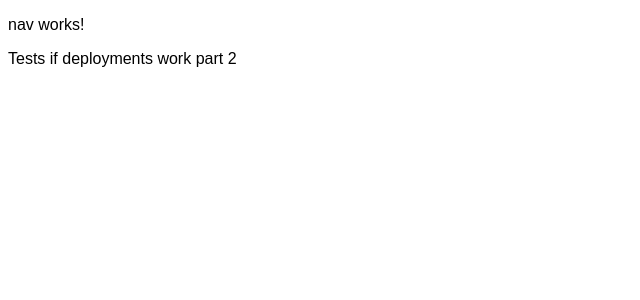
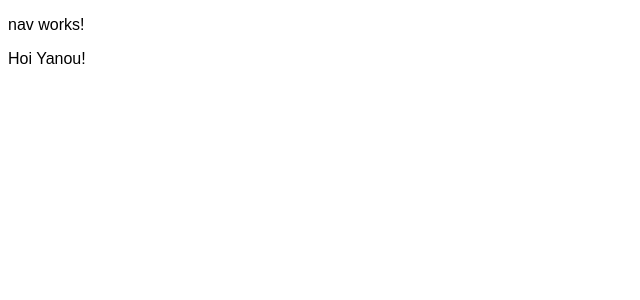
Before and after one commit to Stijndus/mizukai, an Angular app: page /home in a window 1280 px wide. Shown: the top 300 px of the page, without its empty margins (0-640 px from the left). Built offline with nearby package versions, Linux system fonts and the light colour scheme.

Commit message:
Did it remove the other one

```diff
--- a/src/app/pages/home/components/home.component.html
+++ b/src/app/pages/home/components/home.component.html
@@ -1 +1 @@
-<p>Tests if deployments work part 2</p>
+<p>Hoi Yanou!</p>
```
